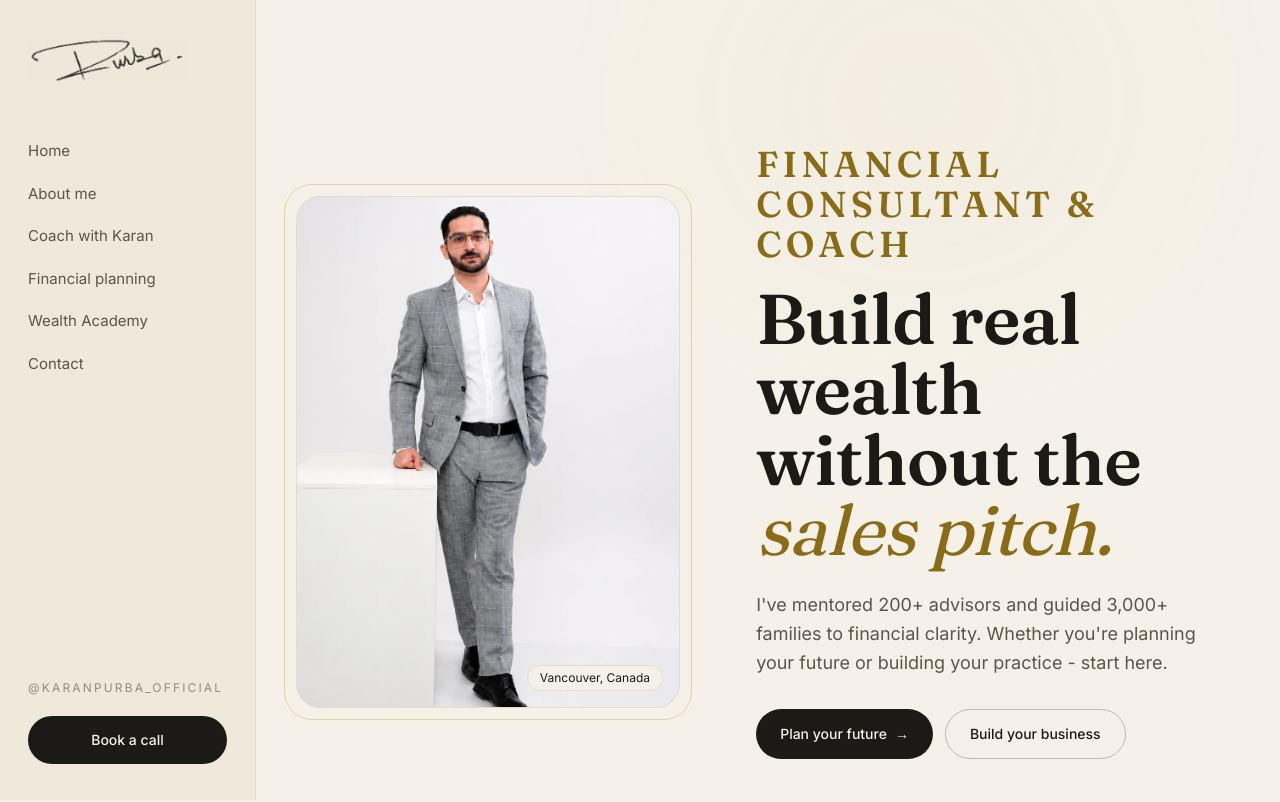
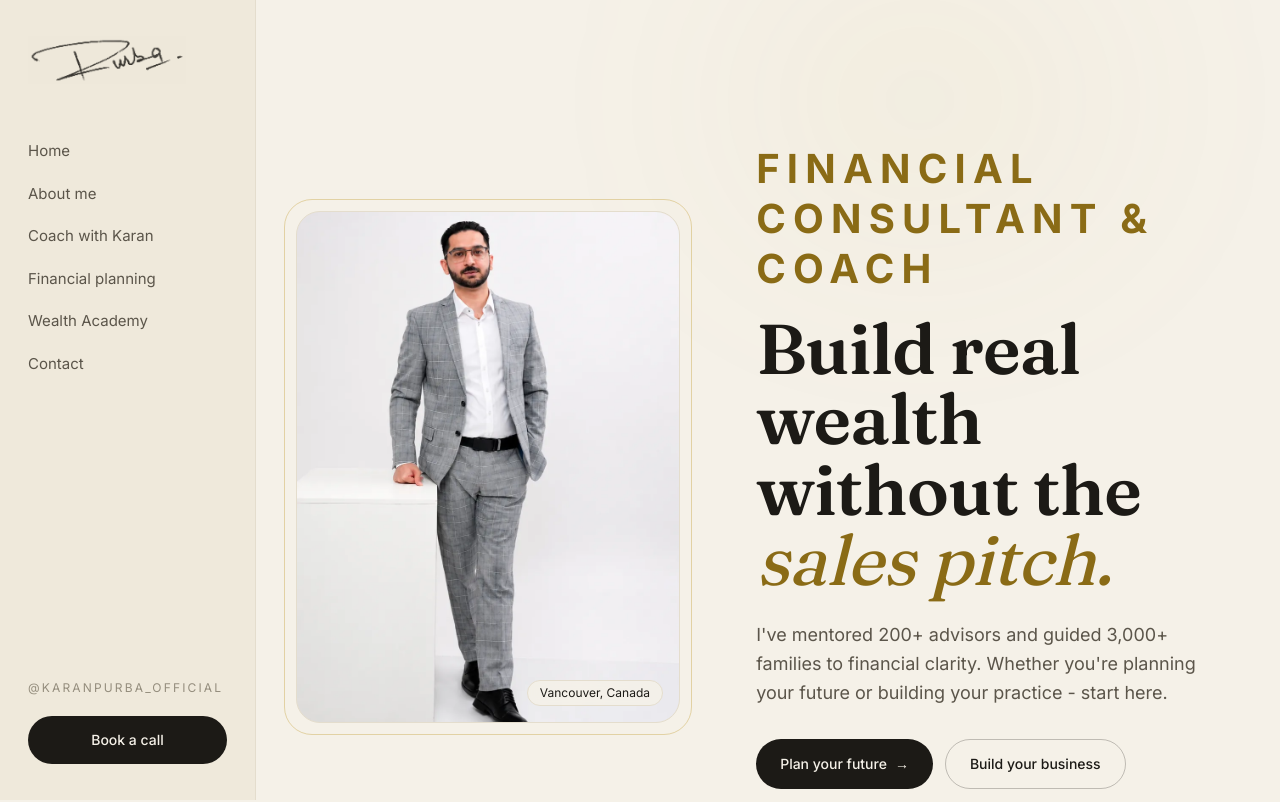
Before and after one commit to opsverasystems-h/Karanpurba, a Next.js app: page / in a window 1280 px wide. Shown: the top 802 px of the page. Built offline with nearby package versions, Linux system fonts and the light colour scheme.

Commit message:
Use sans font for the enlarged hero kicker (was serif, looked off)
Co-Authored-By: Claude Opus 4.8 <noreply@anthropic.com>

```diff
--- a/components/Hero.tsx
+++ b/components/Hero.tsx
@@ -22,7 +22,7 @@ export function Hero() {
       <div className="container-site relative grid items-center gap-12 pb-16 md:grid-cols-[0.92fr_1.08fr] md:pb-24">
         <div className="md:order-2">
           <motion.p
-            className="font-display text-2xl font-semibold uppercase tracking-[0.12em] text-gold-600 sm:text-3xl md:text-4xl"
+            className="text-2xl font-bold uppercase tracking-[0.18em] text-gold-600 sm:text-3xl md:text-[2.5rem] md:leading-tight"
             initial={{ opacity: 0, y: 16 }}
             animate={{ opacity: 1, y: 0 }}
             transition={{ duration: 0.6, ease }}
```
